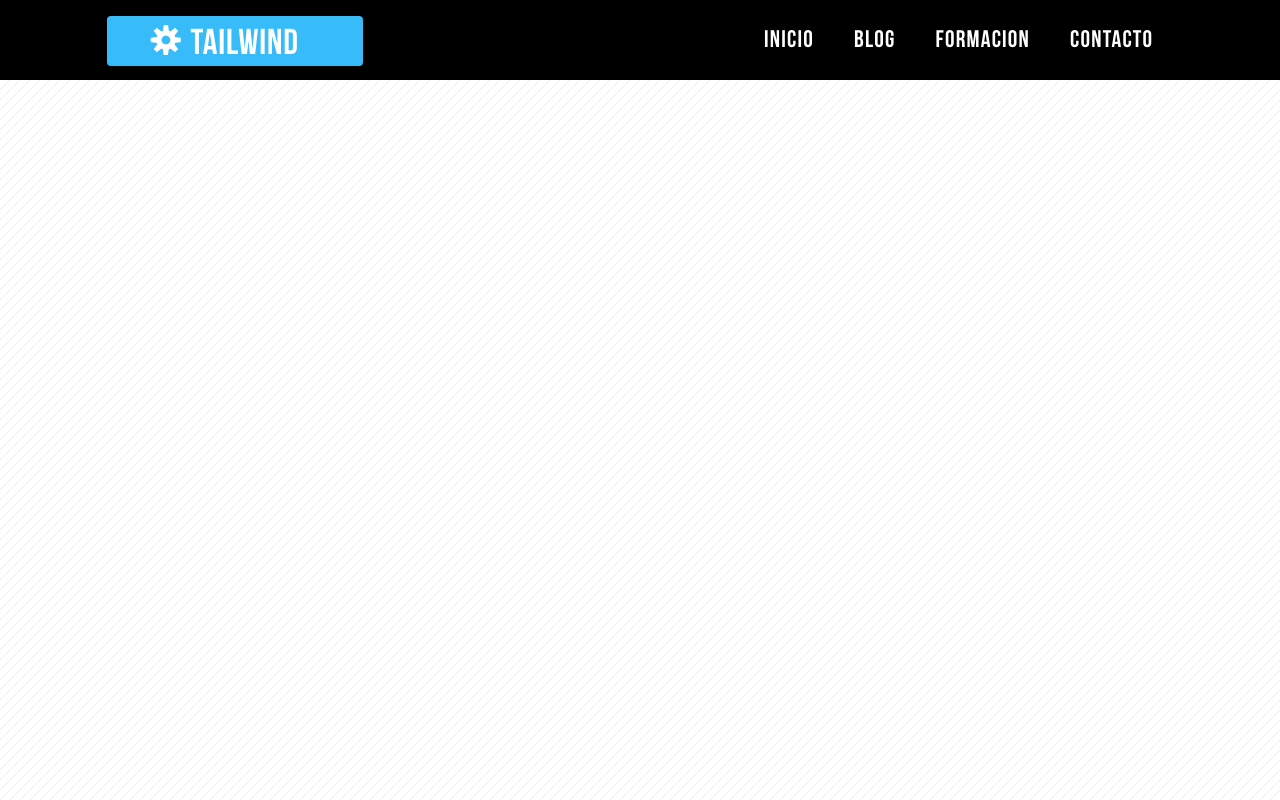
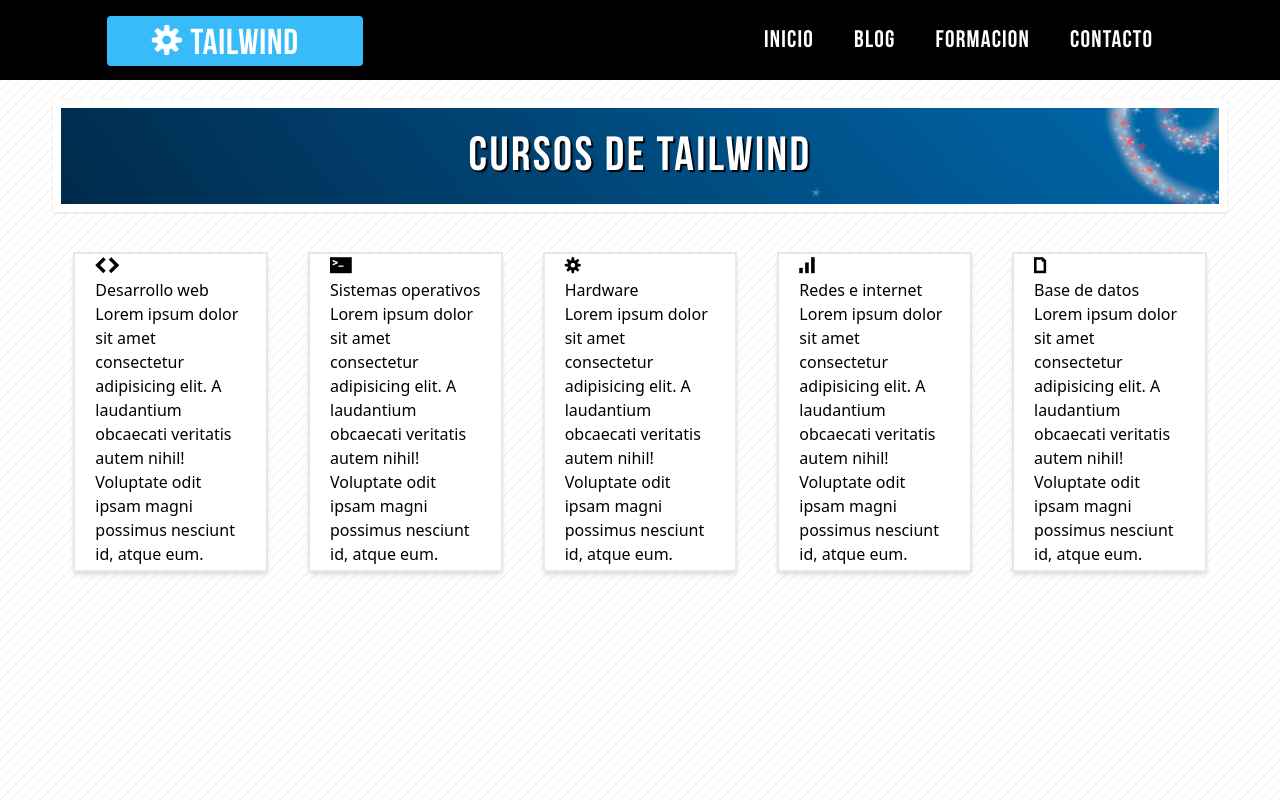
Before and after one commit to OscarsyIngSystems/tailwindCurso, a website built with Vite: page index.html in a window 1280 px wide. Built offline with nearby package versions, Linux system fonts and the light colour scheme.

Commit message:
Se crea cards

```diff
--- a/index.html
+++ b/index.html
@@ -11,16 +11,29 @@
 
 <body class=" bg-[url(/img/pattern.png)] bg-scroll">
 
+
+  <!-- INICIO CABEZERA -->
+
   <header id="header" class="
   h-20
 bg-black
 font-[BebasNeue]
 text-white
+max-[768px]:h-36
 ">
 
-    <div class="container w-10/12 mx-auto flex  ">
-      <div id="logo" class="flex-1 mt-4">
+    <div class="container
+    w-10/12
+    mx-auto
+    flex
+    max-[768px]:flex-col
+      ">
+      <div id="logo" class="flex-1
+      mt-4
+      max-[768px]:mx-auto
+      ">
         <div class="
+        group
         w-64
         py-0.5
         text-center
@@ -42,6 +55,9 @@
           text-3xl
           mt-1
           ml-11
+          animate-spin-low
+
+          group-hover:animate-lord
           ">
             S
           </span>
@@ -53,6 +69,8 @@
             mr-16
             transition
             duration-100
+            group-hover:animate-lord-r
+
           ">Tailwind</h3>
         </div>
       </div>
@@ -62,7 +80,7 @@
         flex
         h-20
         items-center
-        justify-end
+        md:justify-end
         text-2xl
         text-center
         ">
@@ -74,6 +92,125 @@
       </nav>
     </div>
   </header>
+
+
+
+  <!-- FIN CABEZERA -->
+
+  <!-- INICIO SECCION DE INFORMACION -->
+  <section class="container w-11/12 mx-auto">
+
+    <!-- INICIO BANNER -->
+    <div id="banner" class="
+  w-full
+  h-28
+  mx-auto
+  border-8
+border-white
+overflow-hidden
+shadow
+m-5
+bg-[url(/img/bakbaner.png)]
+bg-position-banner
+animate-back-banner
+">
+      <h1 class="
+  block
+  text-white
+  text-5xl
+  font-normal
+  tracking-wider
+  m-6
+  mx-auto
+  text-center
+  font-[BebasNeue]
+  text-banner
+  max-[768px]:text-4xl
+  max-[768px]:mt-8
+  ">CURSOS DE TAILWIND</h1>
+    </div>
+
+    <!-- FIN BANNER -->
+
+
+    <!-- INICIO DE TARJETAS -->
+
+    <div id="cards" class="flex flex-nowrap justify-between">
+
+      <div class="card">
+        <p class="card-icon font-['WebSymbolsRegular']">
+          H
+        </p>
+        <h1 class="card-category">
+          Desarrollo web
+        </h1>
+        <p class="card-description">
+          Lorem ipsum dolor sit amet consectetur adipisicing elit. A laudantium obcaecati veritatis autem nihil!
+          Voluptate odit ipsam magni possimus nesciunt id, atque eum. Possimus dolores eos porro minus, eius ipsam?
+        </p>
+      </div>
+
+
+      <div class="card">
+        <p class="card-icon font-['WebSymbolsRegular']">
+          _
+        </p>
+        <h1 class="card-category">
+          Sistemas operativos
+        </h1>
+        <p class="card-description">
+          Lorem ipsum dolor sit amet consectetur adipisicing elit. A laudantium obcaecati veritatis autem nihil!
+          Voluptate odit ipsam magni possimus nesciunt id, atque eum. Possimus dolores eos porro minus, eius ipsam?
+        </p>
+      </div>
+
+      <div class="card">
+        <p class="card-icon font-['WebSymbolsRegular']">
+          S
+        </p>
+        <h1 class="card-category">
+          Hardware
+        </h1>
+        <p class="card-description">
+          Lorem ipsum dolor sit amet consectetur adipisicing elit. A laudantium obcaecati veritatis autem nihil!
+          Voluptate odit ipsam magni possimus nesciunt id, atque eum. Possimus dolores eos porro minus, eius ipsam?
+        </p>
+      </div>
+
+      <div class="card">
+        <p class="card-icon font-['WebSymbolsRegular']">
+          u
+        </p>
+        <h1 class="card-category">
+          Redes e internet
+        </h1>
+        <p class="card-description">
+          Lorem ipsum dolor sit amet consectetur adipisicing elit. A laudantium obcaecati veritatis autem nihil!
+          Voluptate odit ipsam magni possimus nesciunt id, atque eum. Possimus dolores eos porro minus, eius ipsam?
+        </p>
+      </div>
+
+      <div class="card">
+        <p class="card-icon font-['WebSymbolsRegular']">
+          a
+        </p>
+        <h1 class="card-category">
+          Base de datos
+        </h1>
+        <p class="card-description">
+          Lorem ipsum dolor sit amet consectetur adipisicing elit. A laudantium obcaecati veritatis autem nihil!
+          Voluptate odit ipsam magni possimus nesciunt id, atque eum. Possimus dolores eos porro minus, eius ipsam?
+        </p>
+      </div>
+    </div>
+    <!-- FIN DE TARJETAS -->
+
+  </section>
+
+
+
+  <!-- FIN SECCION DE INFORMACION -->
+
 </body>
 
 </html>
--- a/src/style.css
+++ b/src/style.css
@@ -46,21 +46,93 @@
 
 @theme {
   --color-azul-claro: #37bcf9;
-  --color-azul-oscuro: #0370b9
+  --color-azul-oscuro: #0370b9;
+  --animate-spin-low: spin 2s infinite linear;
+
+  --animate-lord: lord 500ms linear;
+
+   --animate-lord-r: lord-r 300ms linear;
+
+   --animate-back-banner: back-banner 3s linear ;
+
+  @keyframes lord {
+    0% {
+      transform: translateY(0%)
+    }
+
+    50% {
+      transform: translateY(200%)
+    }
+
+    100% {
+      transform: translateY(0%)
+    }
+  }
+
+  @keyframes lord-r{
+
+    0% {
+      transform: translateX(200%)
+    }
+
+
+    100% {
+      transform: translateX(0%)
+    }
+
+  }
+
+  @keyframes back-banner {
+    0% {
+background-position: 0px 0px
+
+    }
+    100% {
+
+background-position: -300px -200px
+    }
+  }
+
+  --screen-xs: {
+    max-width: 768px;
+  }
+
+
 }
 
 
-.menu-item{
-@apply   mx-5
-          tracking-wider
-          flex-none
+
+.menu-item {
+  @apply
+  mx-5
+  tracking-wider
+  flex-none
+  max-[768px]:flex-1
+  max-[768px]:mx-0
 }
 
-.menu-item-a{
-@apply  block
-          transition
-          duration-200
-          hover:text-azul-claro
-          transform
-          hover:scale-125
+.menu-item-a {
+  @apply block transition duration-200 hover:text-azul-claro transform hover:scale-125
 }
+
+.text-banner{
+  text-shadow: 2px 2px 1px black;
+
+}
+
+.bg-position-banner{
+  background-position: -300px -200px
+}
+
+.card {
+  @apply
+  flex-1
+ h-80
+ border-2
+ border-gray-200
+ shadow-md
+ bg-white
+ overflow-hidden
+ m-5
+ px-5
+}
```
